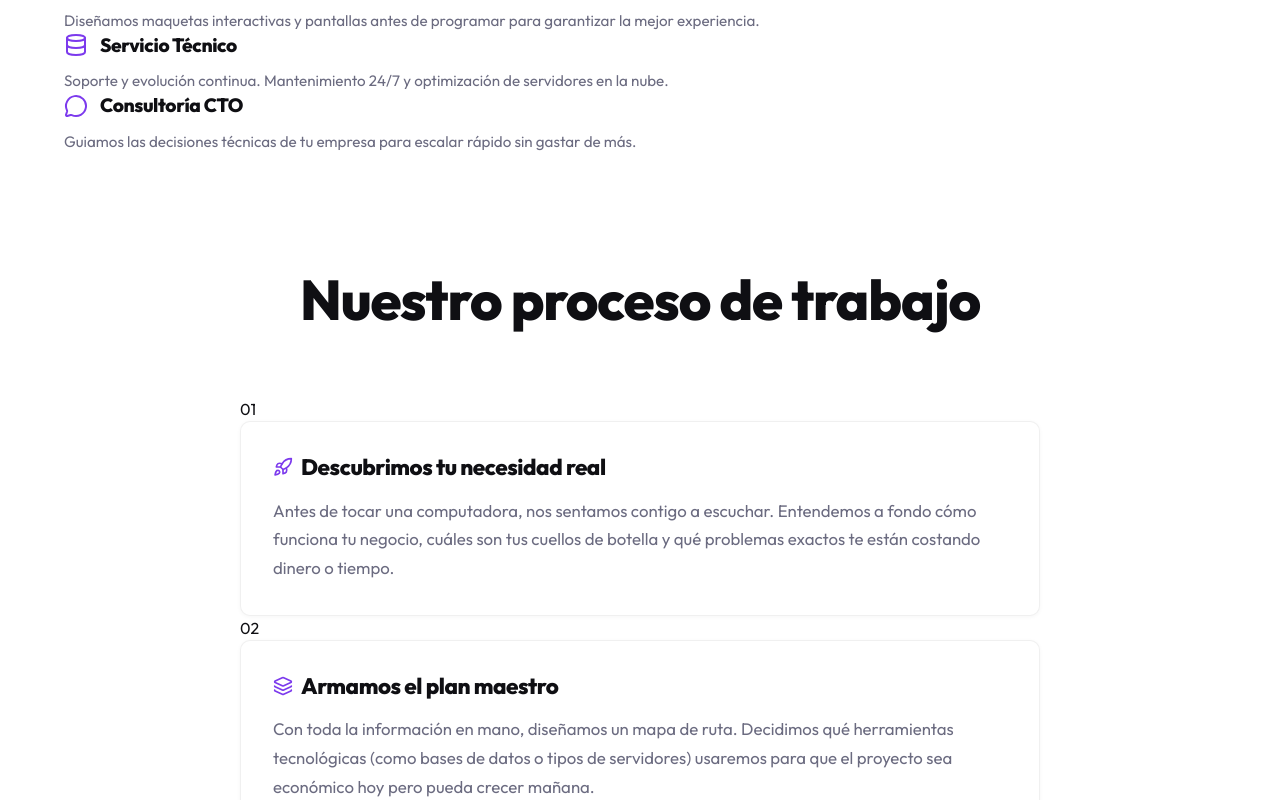
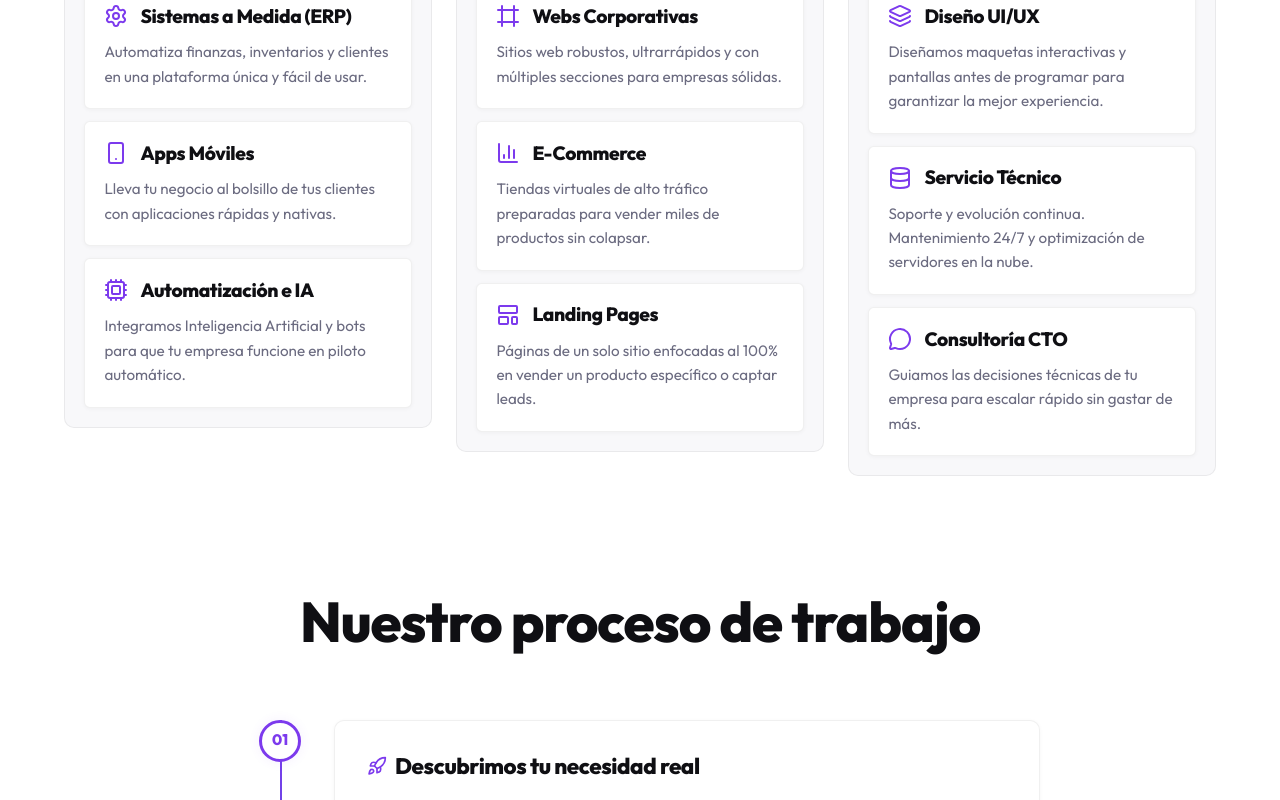
Before and after one commit to pieronag/Orion-Technology, a Next.js app: page / in a window 1280 px wide. Shown: the part 2000-2800 px from the top of the page. Built offline with nearby package versions, Linux system fonts and the light colour scheme.

Commit message:
Update globals.css

```diff
--- a/app/globals.css
+++ b/app/globals.css
@@ -181,6 +181,106 @@ input:focus, textarea:focus, select:focus {
 .nav-links a:hover::after { width: 100%; }
 .burger { display: none; background: none; border: none; color: var(--text); cursor: pointer; }
 
+/* Hero */
+.hero {
+  min-height: 100vh;
+  display: flex;
+  align-items: center;
+  justify-content: center;
+  text-align: center;
+  padding-top: 4rem;
+}
+
+/* Kanban for Services */
+.kanban-board {
+  display: grid;
+  grid-template-columns: repeat(3, 1fr);
+  gap: 1.5rem;
+  align-items: start;
+}
+
+.kanban-column {
+  background: var(--bg-accent);
+  border-radius: var(--radius-md);
+  padding: 1.2rem;
+  border: 1px solid var(--glass-border);
+  display: flex;
+  flex-direction: column;
+  gap: 0.75rem;
+}
+
+.kanban-column-header {
+  font-size: 0.85rem;
+  font-weight: 800;
+  text-transform: uppercase;
+  letter-spacing: 0.08em;
+  color: var(--primary);
+  margin-bottom: 0.25rem;
+  display: flex;
+  align-items: center;
+  justify-content: space-between;
+}
+
+.kanban-card {
+  background: #fff;
+  border-radius: var(--radius-sm);
+  padding: 1.2rem;
+  box-shadow: 0 1px 4px rgba(0,0,0,0.04);
+  border: 1px solid var(--glass-border);
+  transition: all 0.2s;
+}
+
+.kanban-card:hover {
+  border-color: var(--primary);
+  box-shadow: 0 2px 8px rgba(124, 58, 237, 0.08);
+}
+
+@media (max-width: 900px) {
+  .kanban-board { grid-template-columns: 1fr; }
+}
+
+/* Timeline */
+.timeline {
+  display: flex;
+  flex-direction: column;
+  gap: 2.5rem;
+  position: relative;
+  padding-left: 20px;
+}
+
+.timeline::before {
+  content: '';
+  position: absolute;
+  top: 0; bottom: 0; left: 40px;
+  width: 2px;
+  background: linear-gradient(to bottom, var(--primary), var(--secondary), transparent);
+}
+
+.timeline-item {
+  display: flex;
+  gap: 2rem;
+  position: relative;
+  z-index: 1;
+}
+
+.timeline-num {
+  width: 42px;
+  height: 42px;
+  border-radius: 50%;
+  background: #fff;
+  border: 3px solid var(--primary);
+  display: flex;
+  align-items: center;
+  justify-content: center;
+  font-size: 0.95rem;
+  font-weight: 800;
+  color: var(--primary);
+  flex-shrink: 0;
+  box-shadow: 0 0 12px var(--primary-glow);
+  position: relative;
+  left: -1px;
+}
+
 @media (max-width: 768px) {
   .nav { background: rgba(255,255,255,0.95) !important; backdrop-filter: blur(12px) !important; border-bottom: 1px solid var(--glass-border); }
   .nav-links { position: fixed; top: 58px; left: -100%; width: 100%; height: calc(100vh - 58px); background: #fff; flex-direction: column; justify-content: flex-start; padding-top: 2.5rem; transition: left 0.3s ease; gap: 0; }
```
